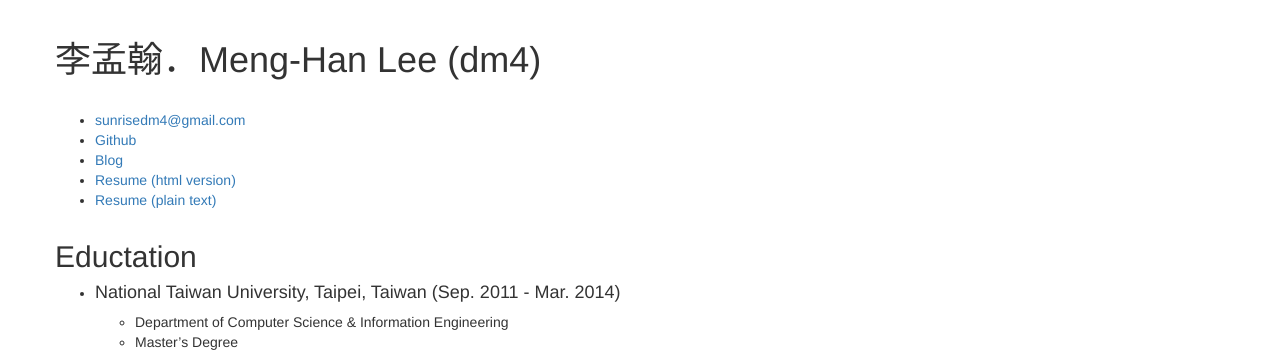
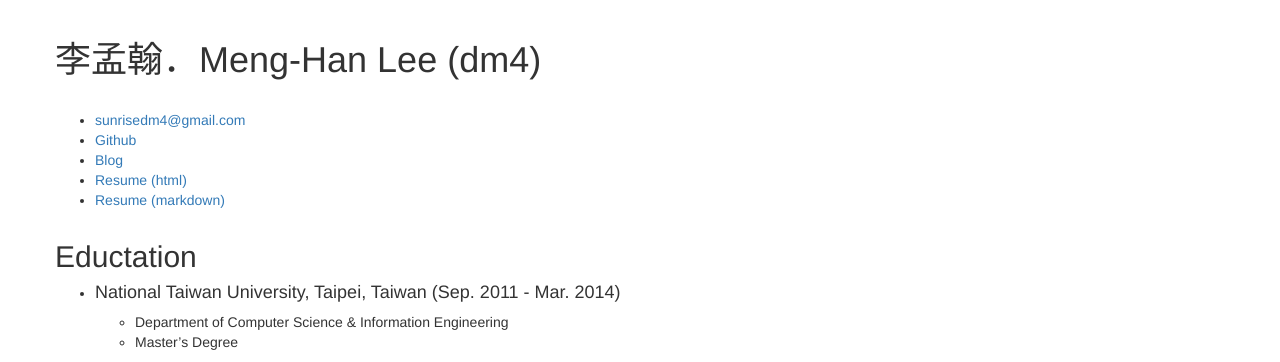
Before and after one commit to dm4/resume.dm4.tw, a Jekyll site: the page built from menghanlee.md, in a window 1280 px wide. Shown: the top 362 px of the page. Built offline with Jekyll 4.4.1, drawn with Linux system fonts in a browser that asks for light colours.

Commit message:
adjust resume format link

```diff
--- a/menghanlee.md
+++ b/menghanlee.md
@@ -11,8 +11,8 @@ permalink: /
 - <sunrisedm4@gmail.com>
 - [Github](http://github.com/dm4)
 - [Blog](http://blog.dm4.tw)
-- [Resume (html version)](http://resume.dm4.tw)
-- [Resume (plain text)](https://raw.githubusercontent.com/dm4/resume.dm4.tw/gh-pages/menghanlee.md)
+- [Resume (html)](http://resume.dm4.tw)
+- [Resume (markdown)](https://raw.githubusercontent.com/dm4/resume.dm4.tw/gh-pages/menghanlee.md)
 
 
 Eductation
```
